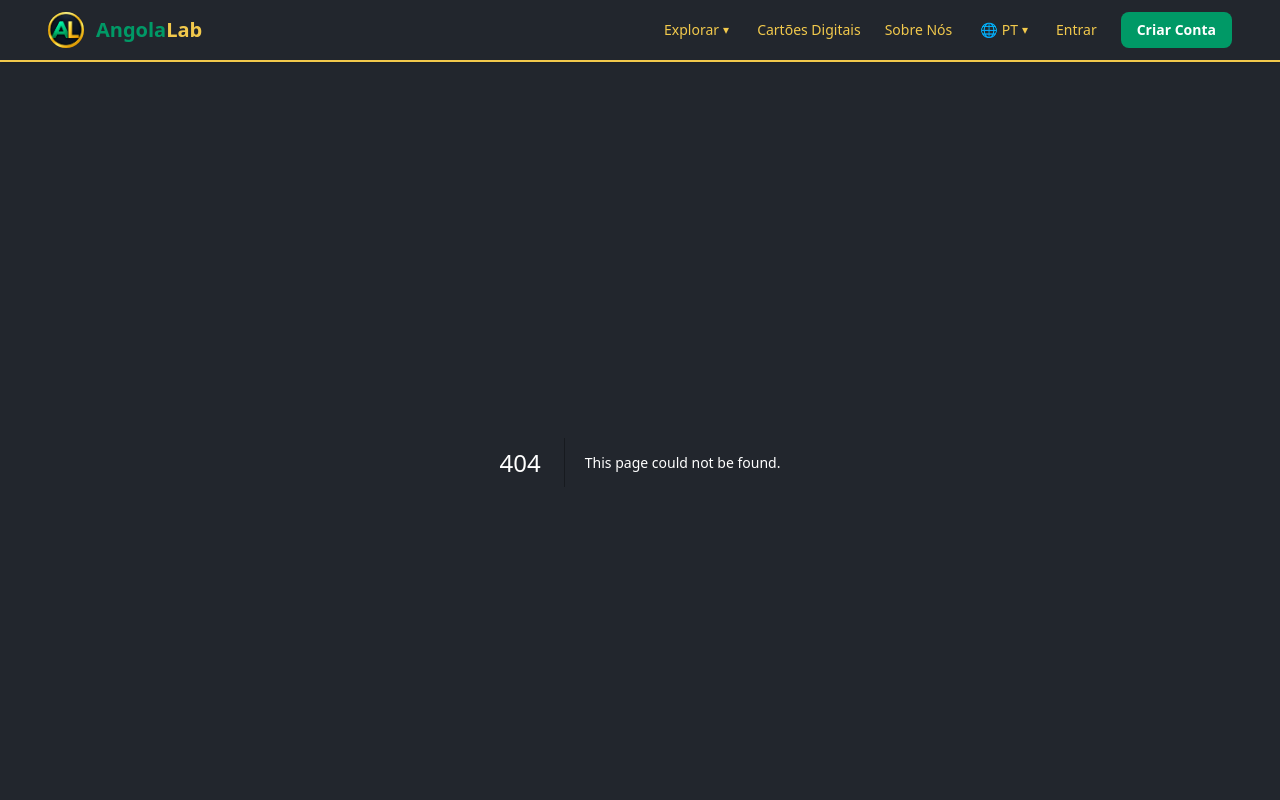
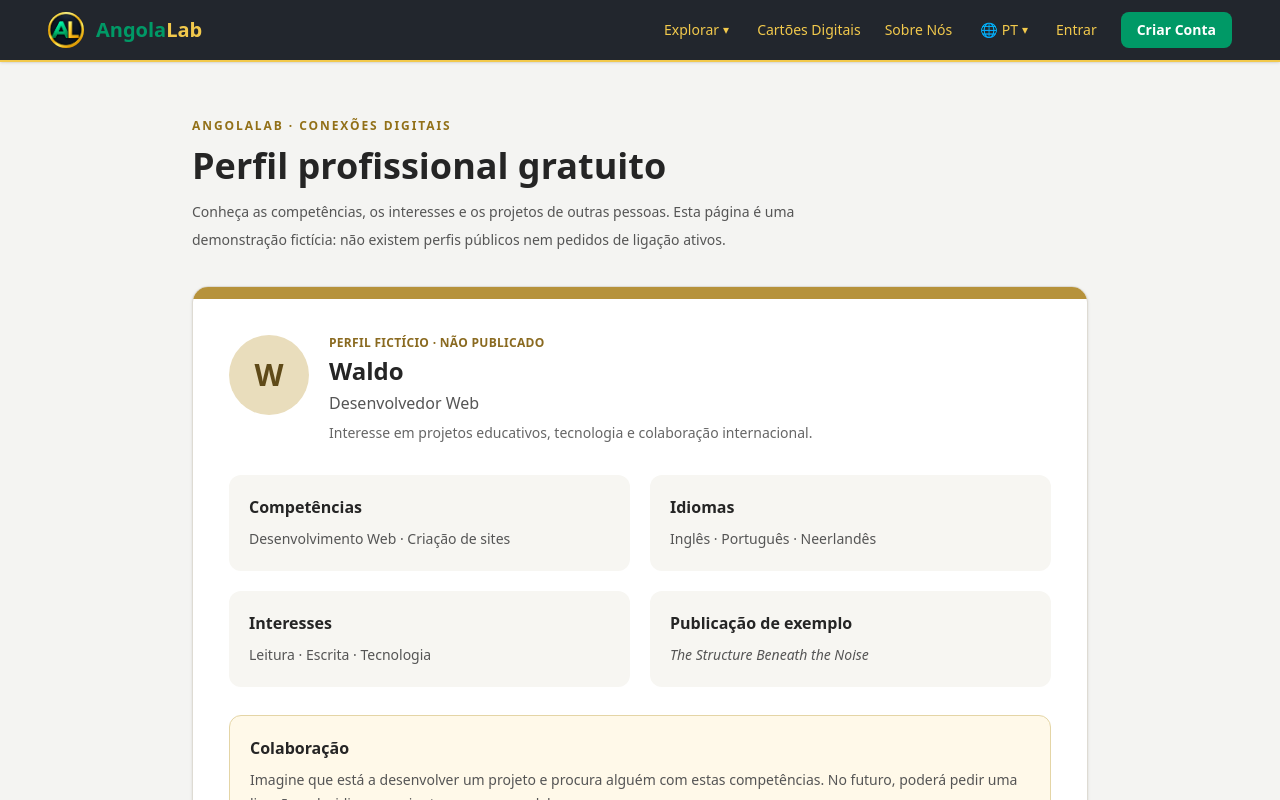
Before and after one commit to oswaldodeal/angolalab-restaurants, a Next.js app: page /pt/profissionais in a window 1280 px wide. Before the commit this address had no page. Shown: the top 800 px of the page. Built offline with nearby package versions, Linux system fonts and the light colour scheme.

Commit message:
feat: add bilingual fictional professional profile demonstration

```diff
--- /dev/null
+++ b/app/pt/profissionais/page.tsx
@@ -0,0 +1,5 @@
+import ProfessionalProfileDemo from '@/components/ProfessionalProfileDemo';
+
+export default function PortugueseProfessionalsPage() {
+  return <ProfessionalProfileDemo language="pt" />;
+}
```
